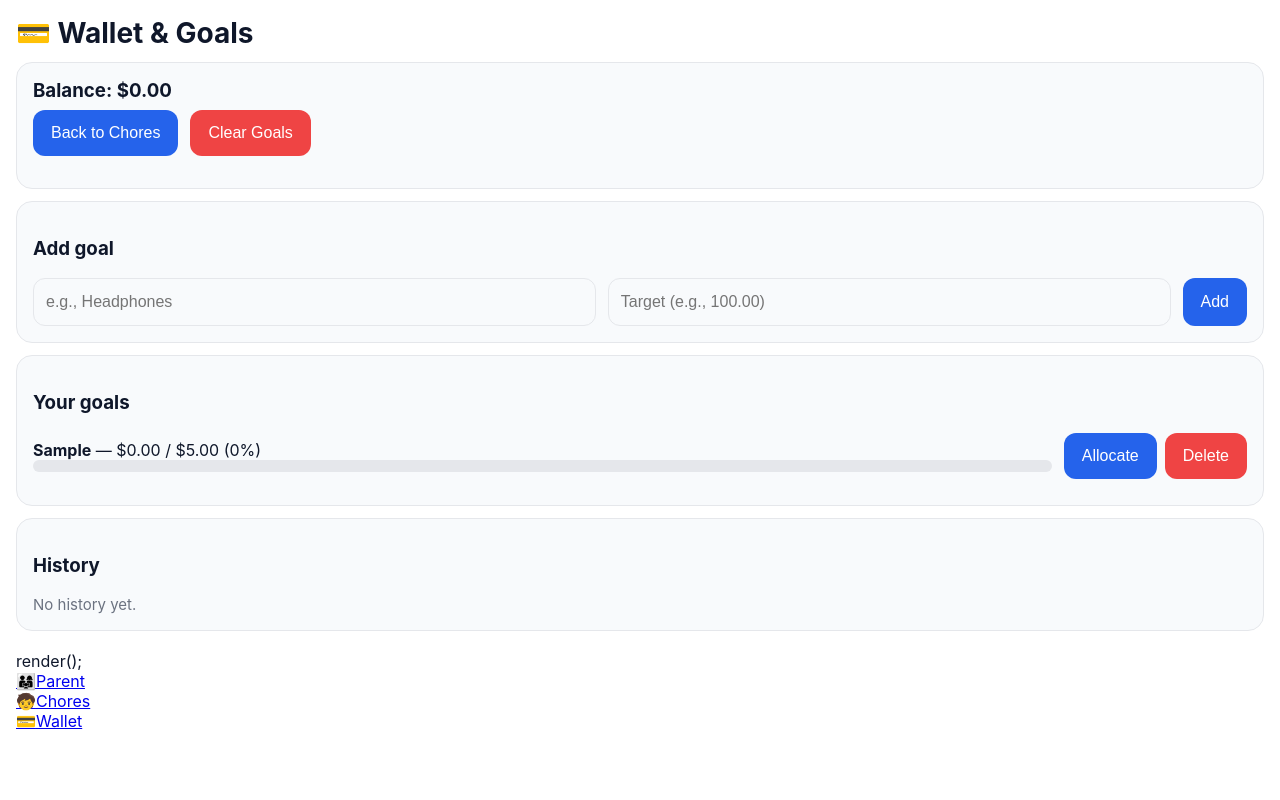
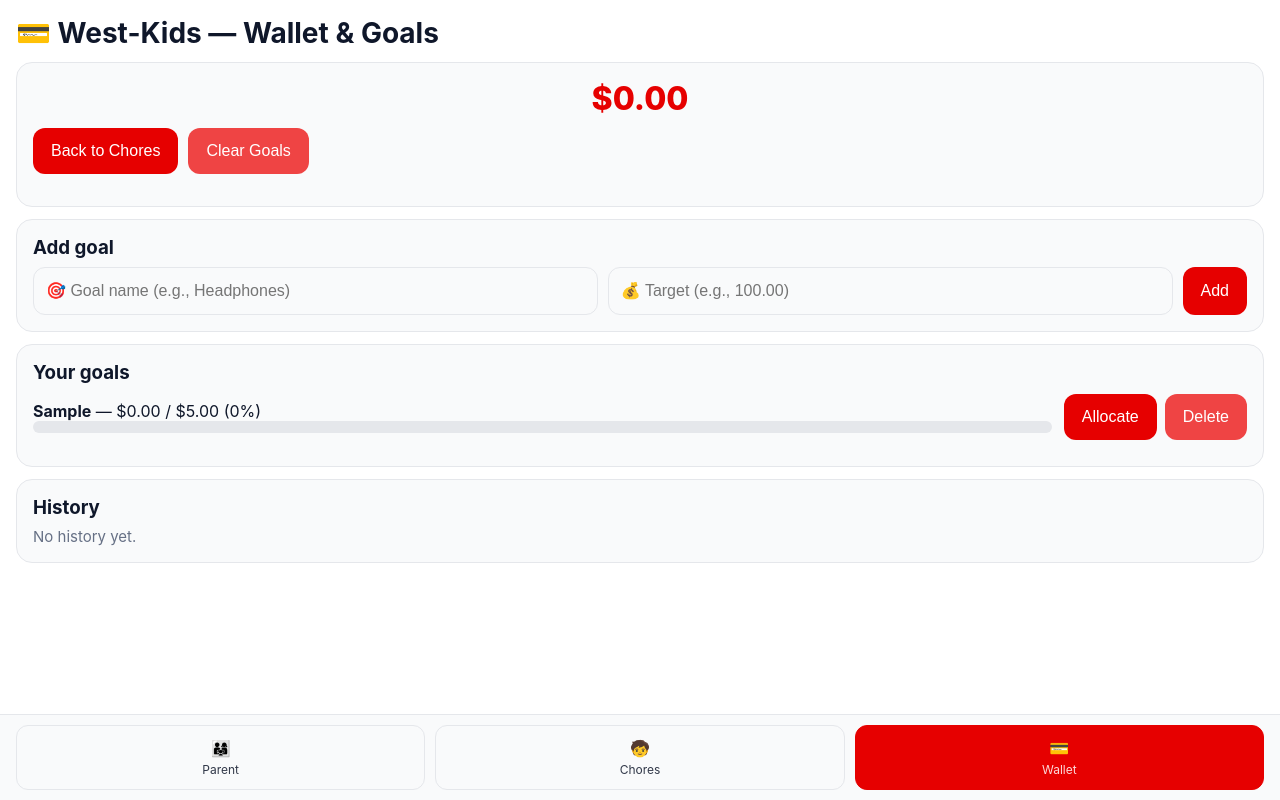
Before and after one commit to justfeldman/phone, a plain HTML site: page wallet.html in a window 1280 px wide. Both pictures are taken after typing "Sample", "5" into the empty fields and a click on the button "Add". Drawn offline with Linux system fonts and the light colour scheme.

Commit message:
Update wallet.html

```diff
--- a/wallet.html
+++ b/wallet.html
@@ -1,44 +1,49 @@
 <!doctype html>
 <html lang="en">
 <head>
-<meta charset="utf-8">
-<title>Finchild – Wallet & Goals</title>
-<meta name="viewport" content="width=device-width,initial-scale=1,viewport-fit=cover">
-<meta name="color-scheme" content="light dark">
+<meta charset="utf-8" />
+<title>West-Kids — Wallet & Goals</title>
+<meta name="viewport" content="width=device-width,initial-scale=1,viewport-fit=cover" />
+<meta name="color-scheme" content="light dark" />
 <style>
-  :root{
-    --bg:#ffffff; --fg:#0f172a; --muted:#6b7280; --card:#f8fafc; --line:#e5e7eb;
-    --primary:#2563eb; --danger:#ef4444; --success:#16a34a;
-  }
+  :root{ --brand:#e60000; --bg:#fff; --fg:#0f172a; --muted:#667085; --card:#f9fafb; --line:#e5e7eb; --ok:#16a34a; --danger:#ef4444; }
   @media (prefers-color-scheme: dark){
-    :root{ --bg:#0b0f18; --fg:#e5e7eb; --muted:#9aa3b2; --card:#121826; --line:#1f2937; }
+    :root{ --bg:#0b0f18; --fg:#e5e7eb; --muted:#98a2b3; --card:#111827; --line:#1f2937; }
   }
   body{
-    margin:0; font-family:-apple-system,BlinkMacSystemFont,"SF Pro Text","Segoe UI",Roboto,Helvetica,Arial,sans-serif;
-    background:var(--bg); color:var(--fg); -webkit-text-size-adjust:100%;
-    padding: max(16px, env(safe-area-inset-top)) max(16px, env(safe-area-inset-right))
-             max(24px, env(safe-area-inset-bottom)) max(16px, env(safe-area-inset-left));
+    margin:0; background:var(--bg); color:var(--fg);
+    font-family:-apple-system,BlinkMacSystemFont,"SF Pro Text","Segoe UI",Roboto,Helvetica,Arial,sans-serif;
+    -webkit-text-size-adjust:100%;
+    padding:max(16px,env(safe-area-inset-top)) max(16px,env(safe-area-inset-right))
+            calc(80px + env(safe-area-inset-bottom)) max(16px,env(safe-area-inset-left));
   }
-  h1{margin:0 0 12px; font-size: clamp(20px, 4.5vw, 28px)}
+  h1{margin:0 0 12px; font-size:clamp(20px,4.5vw,28px)}
   .card{background:var(--card); border:1px solid var(--line); border-radius:16px; padding:16px; margin:12px 0}
-  .row{display:flex; gap:12px; flex-wrap:wrap}
+  .row{display:flex; gap:10px; flex-wrap:wrap}
   input{font-size:16px; padding:14px 12px; border-radius:12px; border:1px solid var(--line); background:transparent; color:var(--fg); flex:1 1 160px}
-  button{font-size:16px; padding:14px 18px; border-radius:12px; border:none; min-height:44px}
-  .btn{background:var(--primary); color:#fff}
+  button{font-size:16px; padding:14px 18px; border-radius:12px; border:none; min-height:44px; cursor:pointer}
+  .btn{background:var(--brand); color:#fff}
   .btn-danger{background:var(--danger); color:#fff}
-  .goal{display:flex; justify-content:space-between; align-items:center; gap:12px; margin:10px 0}
-  .bar{height:12px; background:#e5e7eb; border-radius:8px; overflow:hidden}
-  .fill{height:100%; background:var(--success)}
+  .balance{font-size:32px; font-weight:800; color:var(--brand); text-align:center}
+  .goal{display:flex; gap:12px; align-items:center; justify-content:space-between; margin:10px 0}
+  .bar{height:12px; background:#e5e7eb; border-radius:8px; overflow:hidden; flex:1}
+  .fill{height:100%; background:var(--brand)}
   .muted{color:var(--muted)}
-  .footer-space{height:max(8px,env(safe-area-inset-bottom))}
+  /* tabs */
+  .tabs{position:fixed;left:0;right:0;bottom:0;display:flex;gap:10px;justify-content:space-between;
+        padding:10px max(16px,env(safe-area-inset-right)) calc(10px + env(safe-area-inset-bottom)) max(16px,env(safe-area-inset-left));
+        background:var(--card); border-top:1px solid var(--line)}
+  .tabs a{flex:1;text-align:center;text-decoration:none;color:var(--fg);border:1px solid var(--line);border-radius:12px;padding:12px}
+  .tabs a.active{background:var(--brand); color:#fff; border-color:var(--brand)}
+  .tabs span{display:block; font-size:12px; opacity:.85; margin-top:4px}
 </style>
 </head>
 <body>
-  <h1>💳 Wallet & Goals</h1>
+  <h1>💳 West-Kids — Wallet & Goals</h1>
 
   <div class="card">
-    <h3 style="margin:0 0 8px">Balance: $<span id="bal">0.00</span></h3>
-    <div class="row">
+    <div class="balance">$<span id="bal">0.00</span></div>
+    <div class="row" style="margin-top:10px">
       <a href="child.html" style="text-decoration:none"><button class="btn">Back to Chores</button></a>
       <button class="btn-danger" id="clearGoals">Clear Goals</button>
     </div>
@@ -46,77 +51,73 @@
   </div>
 
   <div class="card">
-    <h3>Add goal</h3>
+    <h3 style="margin:0 0 8px">Add goal</h3>
     <div class="row">
-      <input id="gname" placeholder="e.g., Headphones">
-      <input id="gtarget" type="number" step="0.01" placeholder="Target (e.g., 100.00)">
+      <input id="gname" placeholder="🎯 Goal name (e.g., Headphones)" />
+      <input id="gtarget" type="number" step="0.01" placeholder="💰 Target (e.g., 100.00)" />
       <button class="btn" id="addGoal">Add</button>
     </div>
   </div>
 
   <div class="card">
-    <h3>Your goals</h3>
+    <h3 style="margin:0 0 8px">Your goals</h3>
     <div id="goals"></div>
   </div>
 
   <div class="card">
-    <h3>History</h3>
-    <div id="history" class="muted" style="font-size:15px"></div>
+    <h3 style="margin:0 0 8px">History</h3>
+    <div id="history" class="muted" style="font-size:15px">No history yet.</div>
   </div>
 
-  <div class="footer-space"></div>
+  <!-- bottom tabs -->
+  <nav class="tabs">
+    <a href="parent.html"><div>👨‍👩‍👧<span>Parent</span></div></a>
+    <a href="child.html"><div>🧒<span>Chores</span></div></a>
+    <a href="wallet.html" class="active"><div>💳<span>Wallet</span></div></a>
+  </nav>
 
 <script>
 const KEY_BAL="finchild_wallet", KEY_GOALS="finchild_goals", KEY_HISTORY="finchild_history";
 const $=s=>document.querySelector(s);
-
-function balance(){ return parseFloat(localStorage.getItem(KEY_BAL)||"0"); }
-function setBalance(x){ localStorage.setItem(KEY_BAL, String(Number(x).toFixed(2))); }
-function goals(){ return JSON.parse(localStorage.getItem(KEY_GOALS)||"[]"); }
-function saveGoals(g){ localStorage.setItem(KEY_GOALS, JSON.stringify(g)); }
-function historyLog(){ return JSON.parse(localStorage.getItem(KEY_HISTORY)||"[]"); }
-function pushHistory(evt){ const h=historyLog(); h.unshift({...evt, at:new Date().toISOString()}); localStorage.setItem(KEY_HISTORY, JSON.stringify(h.slice(0,100))); }
-
-function note(t){ $("#msg").textContent=t; setTimeout(()=>$("#msg").textContent="",1500); }
+const escapeHtml=s=>String(s).replace(/[&<>"']/g,m=>({ "&":"&amp;","<":"&lt;",">":"&gt;","\"":"&quot;","'":"&#39;" }[m]));
+const balance=()=>parseFloat(localStorage.getItem(KEY_BAL)||"0");
+const setBalance=x=>localStorage.setItem(KEY_BAL,String(Number(x).toFixed(2)));
+const goals=()=>JSON.parse(localStorage.getItem(KEY_GOALS)||"[]");
+const saveGoals=g=>localStorage.setItem(KEY_GOALS,JSON.stringify(g));
+const historyLog=()=>JSON.parse(localStorage.getItem(KEY_HISTORY)||"[]");
+const pushHistory=e=>{const h=historyLog();h.unshift({...e,at:new Date().toISOString()});localStorage.setItem(KEY_HISTORY,JSON.stringify(h.slice(0,100)));};
+const note=t=>{$("#msg").textContent=t; setTimeout(()=>$("#msg").textContent="",1500);};
 
 function addGoal(){
   const name=$("#gname").value.trim();
   const tgt=parseFloat($("#gtarget").value||"0");
-  if(!name || isNaN(tgt) || tgt<=0) return note("Enter name + positive target.");
+  if(!name||isNaN(tgt)||tgt<=0) return note("Enter name + positive target.");
   const g=goals(); g.push({id:crypto.randomUUID(), name, target:parseFloat(tgt.toFixed(2)), saved:0}); saveGoals(g);
   $("#gname").value=""; $("#gtarget").value=""; render(); note("Goal added ✅");
 }
-
 function allocate(id){
-  const amt=parseFloat(prompt("How much to allocate to this goal?")||"0");
-  if(isNaN(amt) || amt<=0) return;
+  const amt=parseFloat(prompt("How much to allocate?")||"0");
+  if(isNaN(amt)||amt<=0) return;
   if(amt>balance()) return alert("Not enough balance.");
   const g=goals(); const i=g.findIndex(x=>x.id===id); if(i<0) return;
-  g[i].saved = parseFloat((g[i].saved + amt).toFixed(2)); saveGoals(g);
-  setBalance(balance()-amt);
-  pushHistory({type:"allocate", goal:g[i].name, amount:amt});
-  render();
+  g[i].saved=parseFloat((g[i].saved+amt).toFixed(2)); saveGoals(g);
+  setBalance(balance()-amt); pushHistory({type:"allocate",goal:g[i].name,amount:amt}); render();
 }
-
-function removeGoal(id){
-  if(!confirm("Delete this goal?")) return;
-  const g=goals().filter(x=>x.id!==id); saveGoals(g); render();
-}
-
+function removeGoal(id){ if(!confirm("Delete this goal?")) return; saveGoals(goals().filter(x=>x.id!==id)); render(); }
 function clearGoals(){ if(confirm("Clear all goals?")){ saveGoals([]); render(); } }
 
 function render(){
-  $("#bal").textContent = balance().toFixed(2);
+  $("#bal").textContent=balance().toFixed(2);
   const wrap=$("#goals"); wrap.innerHTML="";
   goals().forEach(g=>{
-    const pct = Math.min(100, Math.round((g.saved/g.target)*100 || 0));
+    const pct=Math.min(100,Math.round((g.saved/g.target)*100||0));
     const div=document.createElement("div"); div.className="goal";
-    div.innerHTML = `
+    div.innerHTML=`
       <div style="flex:1">
         <div><b>${escapeHtml(g.name)}</b> — $${g.saved.toFixed(2)} / $${g.target.toFixed(2)} (${pct}%)</div>
         <div class="bar"><div class="fill" style="width:${pct}%"></div></div>
       </div>
-      <div style="display:flex; gap:8px">
+      <div style="display:flex;gap:8px">
         <button class="btn" onclick="allocate('${g.id}')">Allocate</button>
         <button class="btn-danger" onclick="removeGoal('${g.id}')">Delete</button>
       </div>`;
@@ -125,45 +126,17 @@ function render(){
 
   const hist=historyLog();
   $("#history").innerHTML = hist.length
-    ? "<ul style='margin:0;padding-left:16px'>" + hist.map(h=>`<li>${formatEvt(h)}</li>`).join("") + "</ul>"
+    ? "<ul style='margin:0;padding-left:16px'>" + hist.map(h=>{
+        const dt=new Date(h.at).toLocaleString();
+        if(h.type==="allocate") return `<li>🎯 ${dt}: Allocated $${Number(h.amount).toFixed(2)} to “${escapeHtml(h.goal)}”</li>`;
+        if(h.type==="credit")   return `<li>💸 ${dt}: +$${Number(h.amount).toFixed(2)} credited (chore)</li>`;
+        return `<li>${dt}: ${escapeHtml(h.type||"event")}</li>`;
+      }).join("") + "</ul>"
     : "No history yet.";
 }
-
-function escapeHtml(s){ return String(s).replace(/[&<>"']/g,m=>({ "&":"&amp;","<":"&lt;",">":"&gt;","\"":"&quot;","'":"&#39;" }[m])); }
-function formatEvt(h){
-  const dt = new Date(h.at).toLocaleString();
-  if(h.type==="allocate") return `${dt}: Allocated $${Number(h.amount).toFixed(2)} to “${escapeHtml(h.goal)}”`;
-  if(h.type==="credit") return `${dt}: +$${Number(h.amount).toFixed(2)} credited (chore reward)`;
-  return `${dt}: ${escapeHtml(h.type||"event")}`;
-}
-
-/* bridge: credit history when chores completed (from child.html) */
-if(!historyLog().length){
-  // no-op placeholder; child.html will push credits
-}
-
-/* bindings */
-$("#addGoal").onclick = addGoal;
-$("#clearGoals").onclick = clearGoals;
-
+$("#addGoal").onclick=addGoal;
+$("#clearGoals").onclick=clearGoals;
 render();
 </script>
-
-render();
-</script>
-
-<!-- Paste tab bar here -->
-<style> …tab styles… </style>
-<div class="tab-spacer"></div>
-<nav class="tabs">
-  <a href="parent.html"><div>👨‍👩‍👧<span>Parent</span></div></a>
-  <a href="child.html"><div>🧒<span>Chores</span></div></a>
-  <a href="wallet.html" class="active"><div>💳<span>Wallet</span></div></a>
-</nav>
-
 </body>
 </html>
-
-
-</body>
-</html>
```
